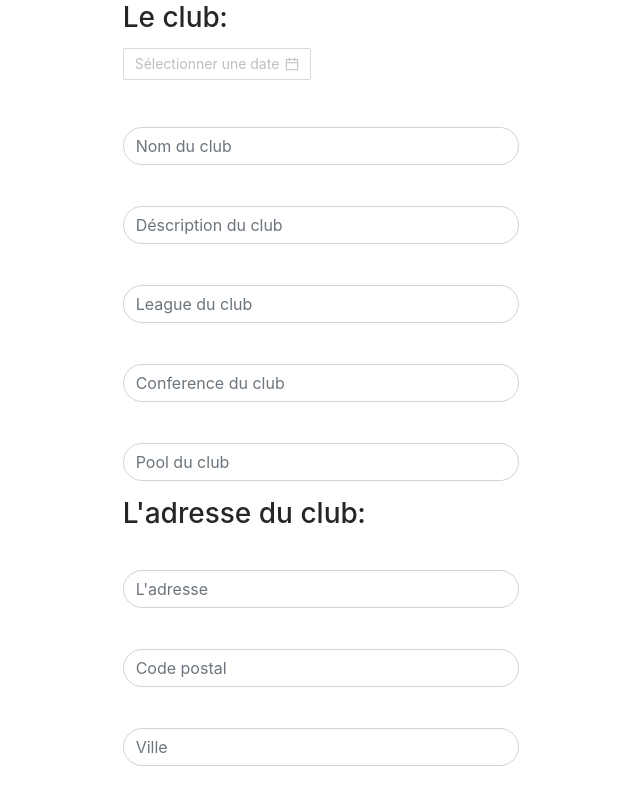
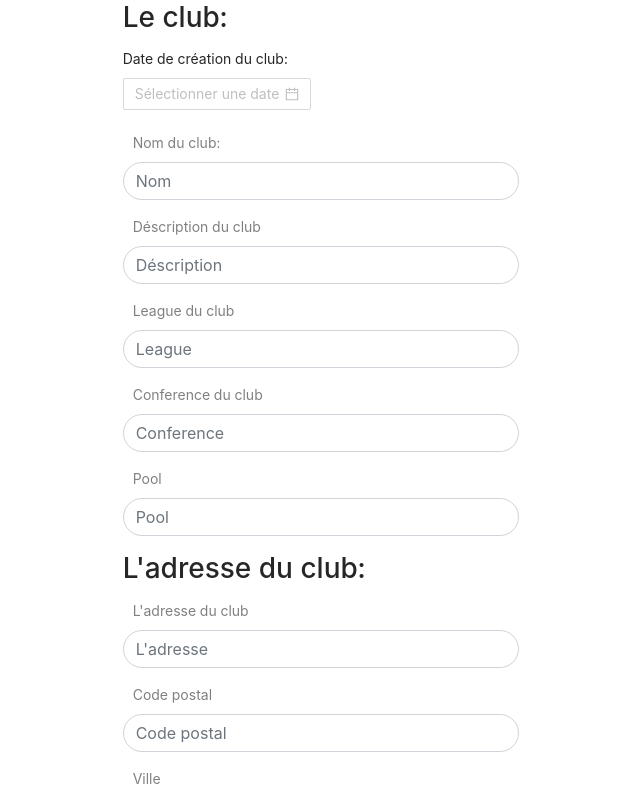
Before and after one commit to mariannehbt/Franchyz, a React (Create React App) app: page /create-club in a window 1280 px wide. Shown: the part 260-1056 px from the top of the page, without its empty margins (304-944 px from the left). Built offline with nearby package versions, Linux system fonts and the light colour scheme; what webfontloader would draw is missing.

Commit message:
layout form

```diff
--- a/src/components/formClub.jsx
+++ b/src/components/formClub.jsx
@@ -59,8 +59,10 @@ const FormClub = () => {
 		<ConfigProvider locale={frFR}>
 			<div>
 				<Row>
-					<Col span={8} offset={8}>
+					<Col span={10} offset={8}>
 						<h3>Le club:</h3>
+						<label>Date de création du club:</label>
+						<br />
 						<DatePicker onChange={onChange2} />
 						{CreationDate !== "" && (
 							<h6 style={{ marginTop: "25px" }}>Date création club: {CreationDate}</h6>
@@ -72,12 +74,11 @@ const FormClub = () => {
 				<Row>
 					<Col span={8} offset={8}>
 						<div className="form-group row col-12">
-							<label htmlFor="email"></label>
+							<label style={{ marginLeft: "10px", color: "grey" }}>Nom du club:</label>
 							<input
-								style={{ marginTop: "25px" }}
 								type="text"
 								className="form-control"
-								placeholder="Nom du club"
+								placeholder="Nom"
 								id="title"
 								onChange={(e) => setClubName(e.target.value)}
 								value={ClubName}
@@ -86,12 +87,13 @@ const FormClub = () => {
 						</div>
 
 						<div className="form-group row col-12">
-							<label htmlFor="email"></label>
+							<label style={{ marginLeft: "10px", color: "grey" }}>
+								Déscription du club
+							</label>
 							<input
-								style={{ marginTop: "25px" }}
 								type="text"
 								className="form-control"
-								placeholder="Déscription du club"
+								placeholder="Déscription"
 								id="description"
 								onChange={(e) => setClubDescription(e.target.value)}
 								value={ClubDescription}
@@ -99,12 +101,13 @@ const FormClub = () => {
 						</div>
 
 						<div className="form-group row col-12">
-							<label htmlFor="email"></label>
+							<label style={{ marginLeft: "10px", color: "grey" }}>
+								League du club
+							</label>
 							<input
-								style={{ marginTop: "25px" }}
 								type="text"
 								className="form-control"
-								placeholder="League du club"
+								placeholder="League"
 								id="league"
 								onChange={(e) => setLeague(e.target.value)}
 								value={League}
@@ -112,12 +115,13 @@ const FormClub = () => {
 						</div>
 
 						<div className="form-group row col-12">
-							<label htmlFor="email"></label>
+							<label style={{ marginLeft: "10px", color: "grey" }}>
+								Conference du club
+							</label>
 							<input
-								style={{ marginTop: "25px" }}
 								type="text"
 								className="form-control"
-								placeholder="Conference du club"
+								placeholder="Conference"
 								id="conference"
 								onChange={(e) => setConference(e.target.value)}
 								value={Conference}
@@ -125,12 +129,11 @@ const FormClub = () => {
 						</div>
 
 						<div className="form-group row col-12">
-							<label htmlFor="email"></label>
+							<label style={{ marginLeft: "10px", color: "grey" }}>Pool</label>
 							<input
-								style={{ marginTop: "25px" }}
 								type="text"
 								className="form-control"
-								placeholder="Pool du club"
+								placeholder="Pool"
 								id="pool"
 								onChange={(e) => setPool(e.target.value)}
 								value={Pool}
@@ -138,9 +141,10 @@ const FormClub = () => {
 						</div>
 						<h3>L'adresse du club:</h3>
 						<div className="form-group row col-12">
-							<label htmlFor="email"></label>
+							<label style={{ marginLeft: "10px", color: "grey" }}>
+								L'adresse du club
+							</label>
 							<input
-								style={{ marginTop: "25px" }}
 								type="text"
 								className="form-control"
 								placeholder="L'adresse"
@@ -151,9 +155,8 @@ const FormClub = () => {
 						</div>
 
 						<div className="form-group row col-12">
-							<label htmlFor="email"></label>
+							<label style={{ marginLeft: "10px", color: "grey" }}>Code postal</label>
 							<input
-								style={{ marginTop: "25px" }}
 								type="text"
 								className="form-control"
 								placeholder="Code postal"
@@ -164,9 +167,8 @@ const FormClub = () => {
 						</div>
 
 						<div className="form-group row col-12">
-							<label htmlFor="email"></label>
+							<label style={{ marginLeft: "10px", color: "grey" }}>Ville</label>
 							<input
-								style={{ marginTop: "25px" }}
 								type="text"
 								className="form-control"
 								placeholder="Ville"
@@ -176,9 +178,8 @@ const FormClub = () => {
 							/>
 						</div>
 						<div className="form-group row col-12">
-							<label htmlFor="email"></label>
+							<label style={{ marginLeft: "10px", color: "grey" }}>Pays</label>
 							<input
-								style={{ marginTop: "25px" }}
 								type="text"
 								className="form-control"
 								placeholder="Pays"
```
